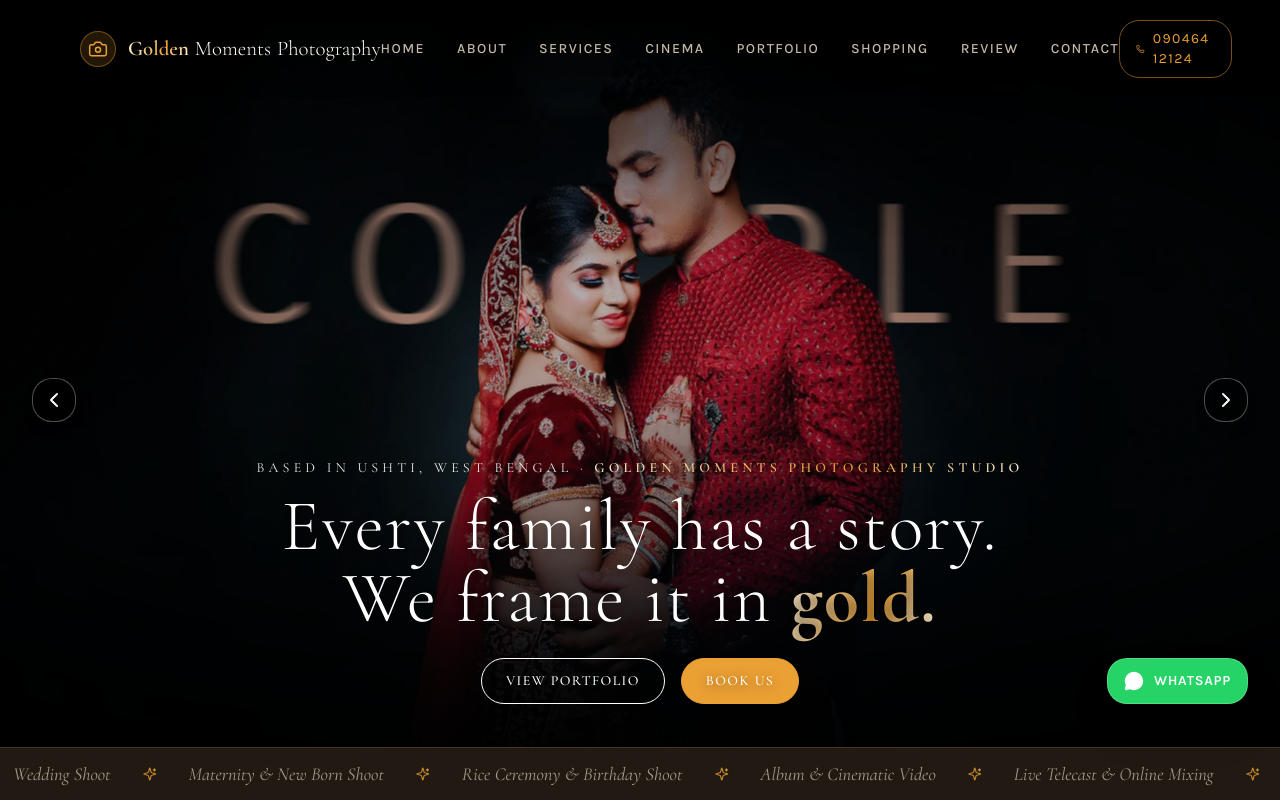
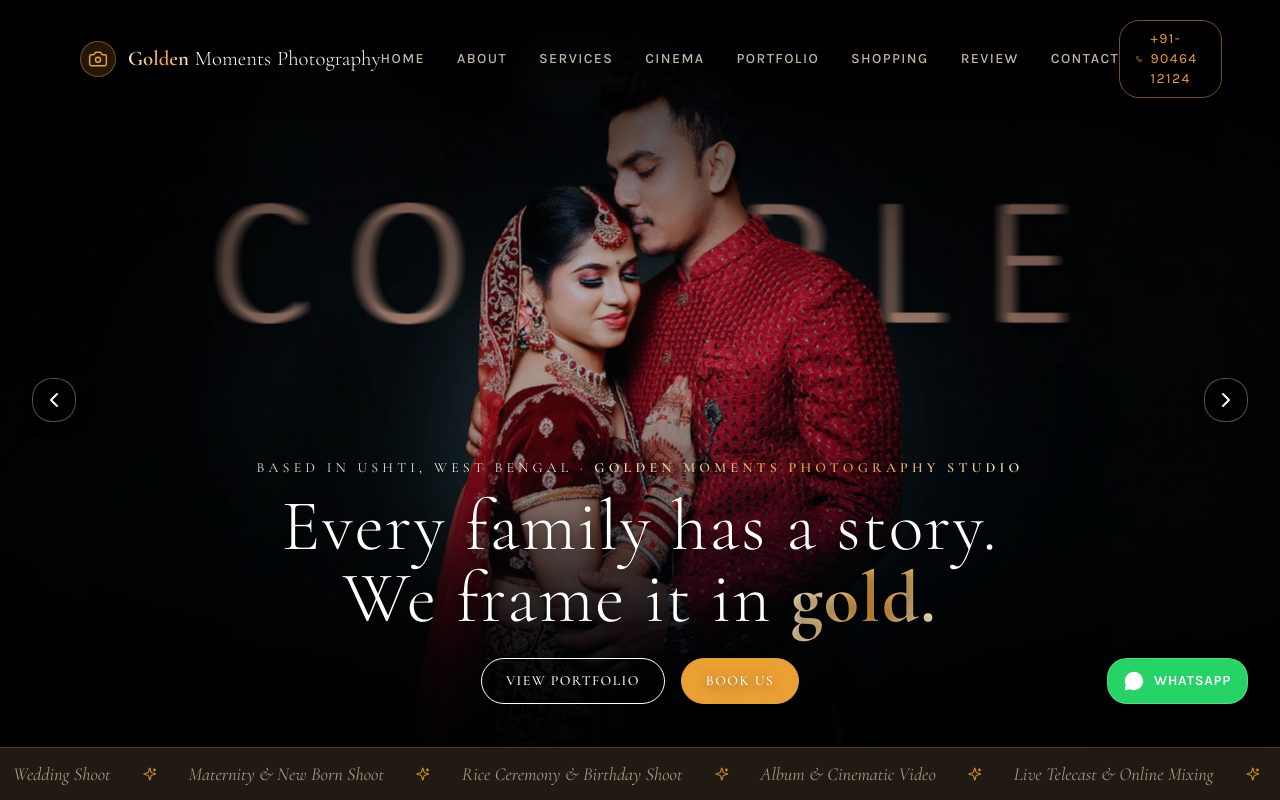
Before and after one commit to Htttpkaran/photography, a React (Vite) app: page / in a window 1280 px wide. Shown: the top 800 px of the page. Built offline with nearby package versions, Linux system fonts and the light colour scheme; a web font is replaced by a local one.

Commit message:
latest update

```diff
--- a/src/components/Header.jsx
+++ b/src/components/Header.jsx
@@ -66,7 +66,7 @@ export default function Header() {
               className="hidden sm:flex items-center gap-2 rounded-full border border-accent/50 px-4 py-2 text-xs uppercase tracking-widest text-accent transition-all duration-300 hover:bg-accent hover:text-paper hover:shadow-[0_0_20px_rgba(235,160,52,0.35)]"
             >
               <Phone width={14} height={14} />
-              <span>090464 12124</span>
+              <span>+91-90464 12124</span>
             </a>
 
             {/* Mobile Menu Toggle Button */}
```
